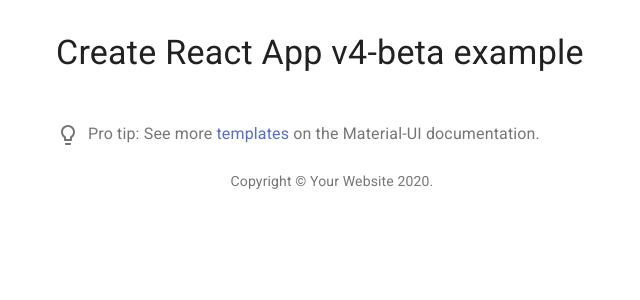
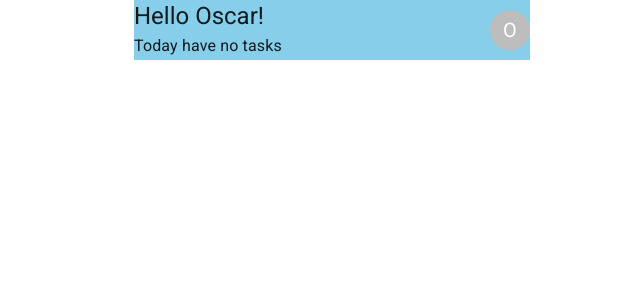
Before and after one commit to oscaramos/todo, a React (Create React App) app: page / in a window 1280 px wide. Shown: the top 300 px of the page, without its empty margins (308-948 px from the left). Built offline with nearby package versions, Linux system fonts and the light colour scheme.

Commit message:
Add Header

```diff
--- a/src/App.js
+++ b/src/App.js
@@ -1,33 +1,12 @@
-import React from 'react';
-import Container from '@material-ui/core/Container';
-import Typography from '@material-ui/core/Typography';
-import Box from '@material-ui/core/Box';
-import Link from '@material-ui/core/Link';
-import ProTip from './ProTip';
+import React from 'react'
+import Container from '@material-ui/core/Container'
 
-function Copyright() {
-  return (
-    <Typography variant="body2" color="textSecondary" align="center">
-      {'Copyright © '}
-      <Link color="inherit" href="https://material-ui.com/">
-        Your Website
-      </Link>{' '}
-      {new Date().getFullYear()}
-      {'.'}
-    </Typography>
-  );
-}
+import Header from './components/Header'
 
 export default function App() {
   return (
-    <Container maxWidth="sm">
-      <Box my={4}>
-        <Typography variant="h4" component="h1" gutterBottom>
-          Create React App v4-beta example
-        </Typography>
-        <ProTip />
-        <Copyright />
-      </Box>
+    <Container maxWidth='xs'>
+      <Header />
     </Container>
-  );
+  )
 }
--- a/src/ProTip.js
+++ /dev/null
@@ -1,35 +0,0 @@
-import React from 'react';
-import { makeStyles } from '@material-ui/core/styles';
-import Link from '@material-ui/core/Link';
-import SvgIcon from '@material-ui/core/SvgIcon';
-import Typography from '@material-ui/core/Typography';
-
-function LightBulbIcon(props) {
-  return (
-    <SvgIcon {...props}>
-      <path d="M9 21c0 .55.45 1 1 1h4c.55 0 1-.45 1-1v-1H9v1zm3-19C8.14 2 5 5.14 5 9c0 2.38 1.19 4.47 3 5.74V17c0 .55.45 1 1 1h6c.55 0 1-.45 1-1v-2.26c1.81-1.27 3-3.36 3-5.74 0-3.86-3.14-7-7-7zm2.85 11.1l-.85.6V16h-4v-2.3l-.85-.6C7.8 12.16 7 10.63 7 9c0-2.76 2.24-5 5-5s5 2.24 5 5c0 1.63-.8 3.16-2.15 4.1z" />
-    </SvgIcon>
-  );
-}
-
-const useStyles = makeStyles((theme) => ({
-  root: {
-    margin: theme.spacing(6, 0, 3),
-  },
-  lightBulb: {
-    verticalAlign: 'middle',
-    marginRight: theme.spacing(1),
-  },
-}));
-
-export default function ProTip() {
-  const classes = useStyles();
-  return (
-    <Typography className={classes.root} color="textSecondary">
-      <LightBulbIcon className={classes.lightBulb} />
-      Pro tip: See more{' '}
-      <Link href="https://material-ui.com/getting-started/templates/">templates</Link> on the
-      Material-UI documentation.
-    </Typography>
-  );
-}
--- /dev/null
+++ b/src/components/Header.js
@@ -0,0 +1,46 @@
+import React from 'react'
+
+import Grid from '@material-ui/core/Grid'
+import Avatar from '@material-ui/core/Avatar'
+import { Typography } from '@material-ui/core'
+import { makeStyles } from '@material-ui/core/styles'
+
+
+const useStyles = makeStyles(theme => ({
+  root: {
+    backgroundColor: 'skyblue'
+  }
+}))
+
+const Header = () => {
+  const classes = useStyles()
+
+  return (
+    <Grid container justify='space-between' className={classes.root}>
+      <Grid item>
+        <Grid container direction='column'>
+          <Grid item>
+            <Typography variant='h5' component='h2'>
+              Hello Oscar!
+            </Typography>
+          </Grid>
+
+          <Grid item>
+            <Typography variant='subtitle1'>
+              Today have no tasks
+            </Typography>
+          </Grid>
+        </Grid>
+      </Grid>
+      <Grid item>
+        <Grid container alignItems='center' style={{ height: '100%' }}>
+          <Grid item>
+            <Avatar>O</Avatar>
+          </Grid>
+        </Grid>
+      </Grid>
+    </Grid>
+  )
+}
+
+export default Header
```
